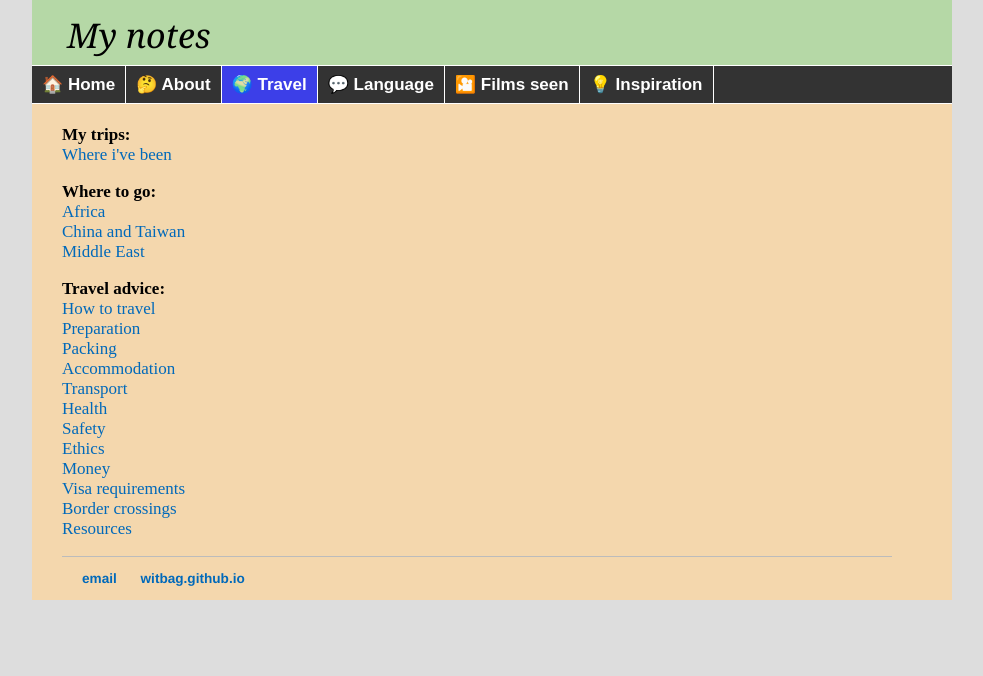
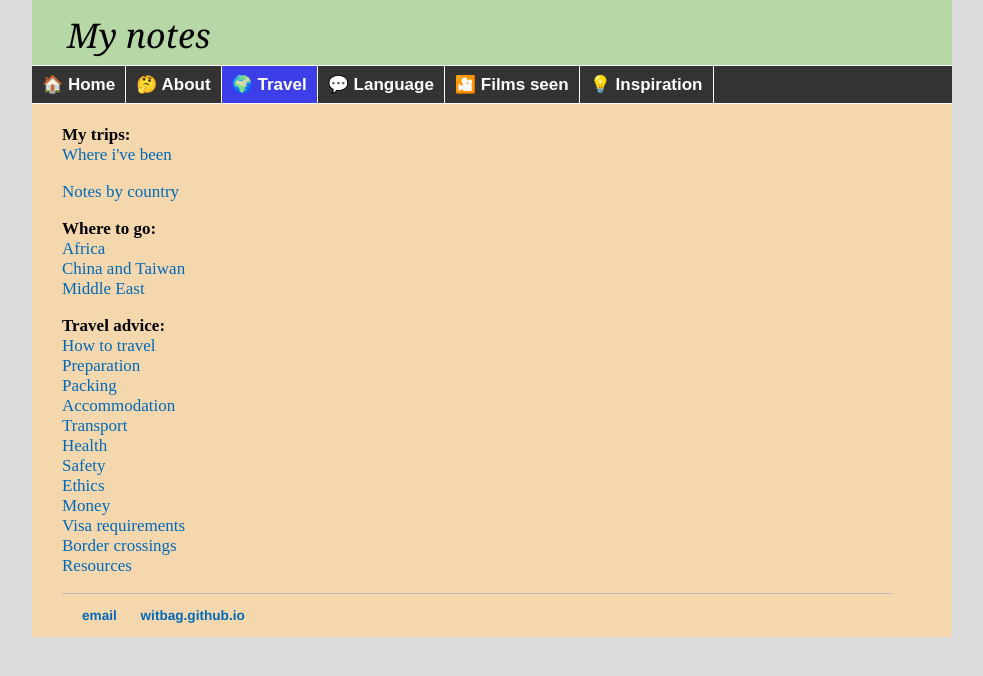
Before and after one commit to witbag/witbag.github.io, a Jekyll site: the page built from travel/index.html, in a window 1280 px wide. Shown: the top 676 px of the page, without its empty margins (148-1131 px from the left). Built offline with Jekyll 4.4.1, drawn with Linux system fonts in a browser that asks for light colours.

Commit message:
Update index.html

```diff
--- a/travel/index.html
+++ b/travel/index.html
@@ -6,6 +6,7 @@ title: Travel
 <br>
 <b>My trips:</b><br>
 <a href="pasttrips.html">Where i've been</a></p>
+<a href="notes.html">Notes by country</a></p>
 
 <b>Where to go:</b><br>
 <a href="africa.html">Africa</a><br>
```
